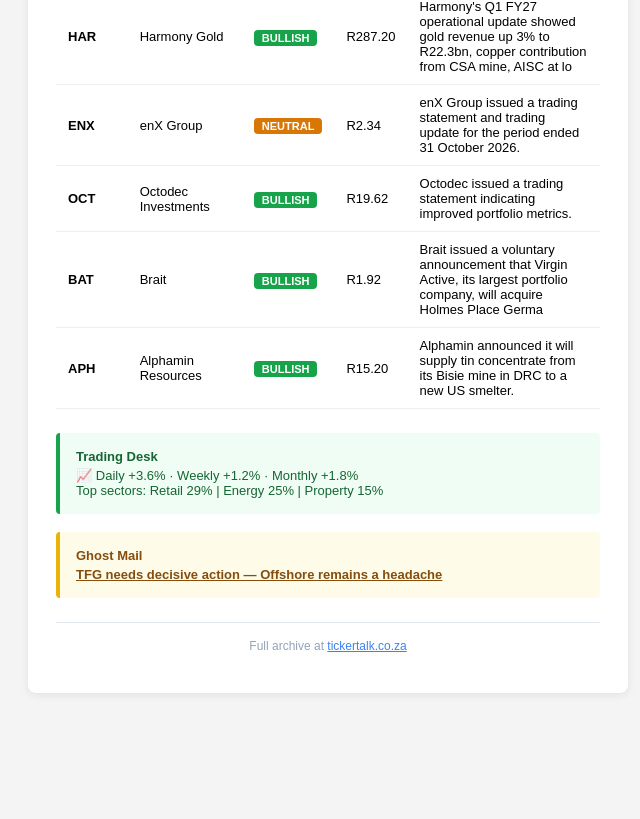
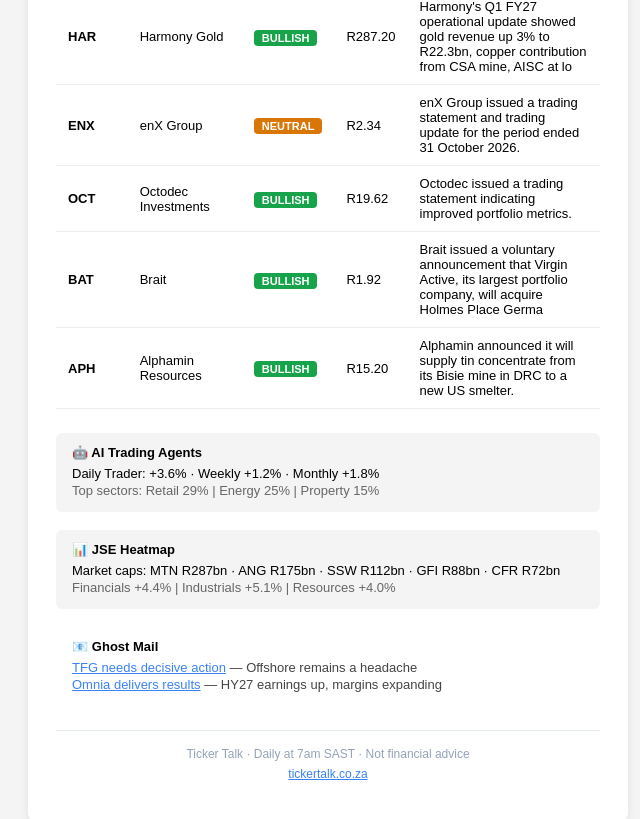
Before and after one commit to andrewwwatt/tickertalk, a plain HTML site: page preview.html in a window 1280 px wide. Shown: the part 579-1398 px from the top of the page, without its empty margins (312-952 px from the left). Before the commit the page ends 1292 px from the top, so only its background shows below. Drawn offline with Linux system fonts and the light colour scheme.

Commit message:
Preview: stock table in today's email format, rest in previous grey-box format

```diff
--- a/preview.html
+++ b/preview.html
@@ -9,7 +9,7 @@
 <table width="600" cellpadding="0" cellspacing="0" style="background:#fff;border-radius:8px;overflow:hidden;box-shadow:0 2px 8px rgba(0,0,0,.08)">
 <tbody>
 
-<!-- HEADER dark gradient -->
+<!-- HEADER dark gradient (today's email format) -->
 <tr>
 <td style="background:linear-gradient(135deg,#1e293b,#334155);padding:24px 28px">
 <table width="100%">
@@ -33,7 +33,7 @@
 <!-- INTRO -->
 <p style="font-size:15px;color:#334155;margin:0 0 18px">Here's what moved on the JSE on Monday, 9 November 2026 — <strong>67 SENS announcements</strong>, <strong>9</strong> worth your attention.</p>
 
-<!-- STOCKS TABLE with Why column -->
+<!-- STOCKS TABLE with Why column (today's format) -->
 <table width="100%" cellpadding="0" cellspacing="0">
 <thead>
 <tr style="background:#f8fafc;border-bottom:2px solid #e2e8f0">
@@ -111,27 +111,35 @@
 </tbody>
 </table>
 
-<!-- TRADING DESK -->
-<div style="margin:24px 0 0;padding:16px;background:#f0fdf4;border-left:4px solid #16a34a;border-radius:4px">
-<p style="margin:0 0 4px;font-size:13px;color:#166534"><strong>Trading Desk</strong></p>
-<p style="margin:0;font-size:13px;color:#166534">📈 Daily +3.6% · Weekly +1.2% · Monthly +1.8%<br>
-Top sectors: Retail 29% | Energy 25% | Property 15%</p>
+<!-- TRADING AGENTS (previous format — grey box) -->
+<div style="margin:24px 0 0;padding:12px 16px;background:#f4f4f4;border-radius:6px;font-size:13px">
+<p style="margin:0 0 6px 0;font-weight:bold">🤖 AI Trading Agents</p>
+<p style="margin:2px 0">Daily Trader: +3.6% · Weekly +1.2% · Monthly +1.8%</p>
+<p style="margin:2px 0;color:#666">Top sectors: Retail 29% | Energy 25% | Property 15%</p>
 </div>
 
-<!-- GHOST MAIL -->
-<div style="margin:18px 0 0;padding:16px;background:#fefce8;border-left:4px solid #eab308;border-radius:4px">
-<p style="margin:0 0 4px;font-size:13px;color:#854d0e"><strong>Ghost Mail</strong></p>
-<p style="margin:0;font-size:13px;color:#854d0e"><a href="https://ghostmailsa.beehiiv.com/p/tfg-needs-decisive-action" style="color:#854d0e;font-weight:bold">TFG needs decisive action — Offshore remains a headache</a></p>
+<!-- HEATMAP (previous format — grey box) -->
+<div style="margin:18px 0 0;padding:12px 16px;background:#f4f4f4;border-radius:6px;font-size:13px">
+<p style="margin:0 0 6px 0;font-weight:bold">📊 JSE Heatmap</p>
+<p style="margin:2px 0">Market caps: MTN R287bn · ANG R175bn · SSW R112bn · GFI R88bn · CFR R72bn</p>
+<p style="margin:2px 0;color:#666">Financials +4.4% | Industrials +5.1% | Resources +4.0%</p>
 </div>
 
-<!-- FOOTER -->
+<!-- GHOST MAIL (previous format — compact) -->
+<div style="margin:18px 0 0;padding:12px 16px;font-size:13px">
+<p style="margin:0 0 6px 0;font-weight:bold">📧 Ghost Mail</p>
+<p style="margin:2px 0;color:#444"><a href="https://ghostmailsa.beehiiv.com/p/tfg-needs-decisive-action" style="color:#3b82f6">TFG needs decisive action</a> — Offshore remains a headache</p>
+<p style="margin:2px 0;color:#444"><a href="https://ghostmailsa.beehiiv.com/p/omnia-delivers" style="color:#3b82f6">Omnia delivers results</a> — HY27 earnings up, margins expanding</p>
+</div>
+
+<!-- FOOTER (previous format) -->
 <div style="margin:24px 0 0;padding:16px 0;border-top:1px solid #e2e8f0;font-size:12px;color:#94a3b8;text-align:center">
-<p style="margin:0">Full archive at <a href="https://tickertalk.co.za" style="color:#3b82f6">tickertalk.co.za</a></p>
+<p style="margin:0">Ticker Talk · Daily at 7am SAST · Not financial advice</p>
+<p style="margin:6px 0 0"><a href="https://tickertalk.co.za" style="color:#3b82f6">tickertalk.co.za</a></p>
 </div>
 
 </td>
 </tr>
-
 </tbody>
 </table>
 </td>
```
